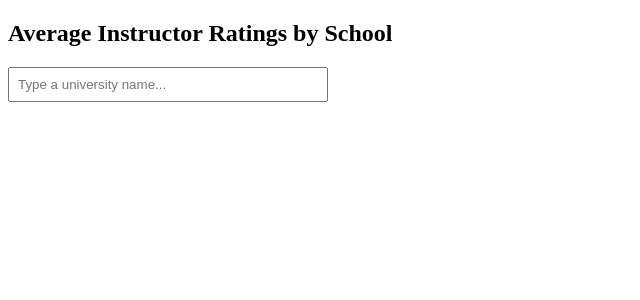
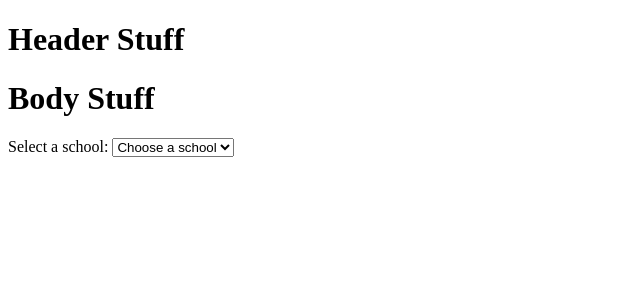
Before and after one commit to cdmackinnon/RMP-Dashboard, a Flask app: page / in a window 1280 px wide. Shown: the top 300 px of the page, without its empty margins (0-640 px from the left). Run offline with Flask 3, Linux system fonts and the light colour scheme; parts of the project's set-up code (start-up, migrations or seed data) failed here and were passed over; some libraries are stand-ins or nearby versions.

```diff
--- a/templates/index.html
+++ b/templates/index.html
@@ -1,42 +1,21 @@
 {% extends "base.html" %}
 
-{% block head %}
-<script src="https://cdn.plot.ly/plotly-latest.min.js"></script>
+{% block head%}
+<h1>Header Stuff</h1>
+
 {% endblock %}
 
-{% block body %}
-  <h2>Average Instructor Ratings by School</h2>
+{% block body%}
+<h1>Body Stuff</h1>
 
-  <input
-    id="school-search"
-    placeholder="Type a university name..."
-    style="width: 300px; padding: 8px;"
-  />
-
-  <div id="plot" style="width:100%;max-width:900px;margin:auto; padding-top: 40px;"></div>
-
-  <script>
-    $(function () {
-      $("#school-search").autocomplete({
-        source: "/autocomplete",
-        minLength: 2,
-        select: function (event, ui) {
-          const schoolName = ui.item.value;
-          console.log("User selected:", schoolName);
-
-          $.getJSON("/school_plot", { school_name: schoolName }, function (data) {
-            if (data.graphJSON) {
-              const plotData = JSON.parse(data.graphJSON);
-              Plotly.newPlot("plot", plotData.data, plotData.layout);
-            } else {
-              $("#plot").html("<p>No data available for this school.</p>");
-            }
-          });
-        }
-      });
-    });
-  </script>
-
-
+<form method="GET" action="/search">
+  <label for="school-select">Select a school:</label>
+  <select id="school-select" name="school_id" onchange="this.form.submit()">
+    <option value="" disabled selected>Choose a school</option>
+    {% for school in schools|sort(attribute='school_name') %}
+    <option value="{{ school.school_id }}">{{ school.school_name }}</option>
+    {% endfor %}
+  </select>
+</form>
 
 {% endblock %}
```
